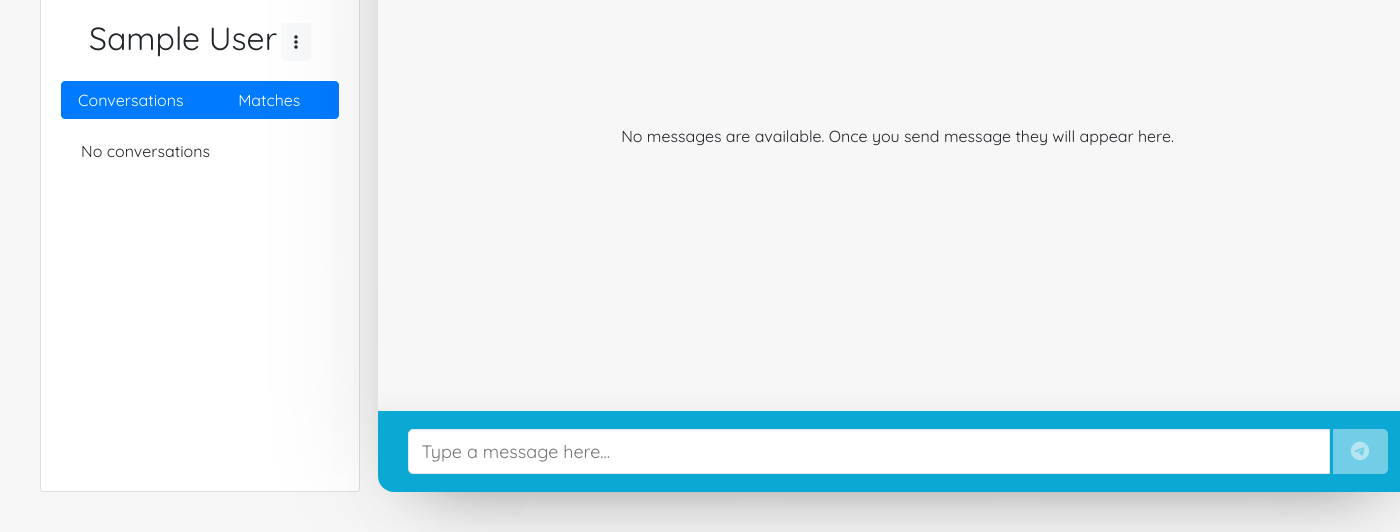
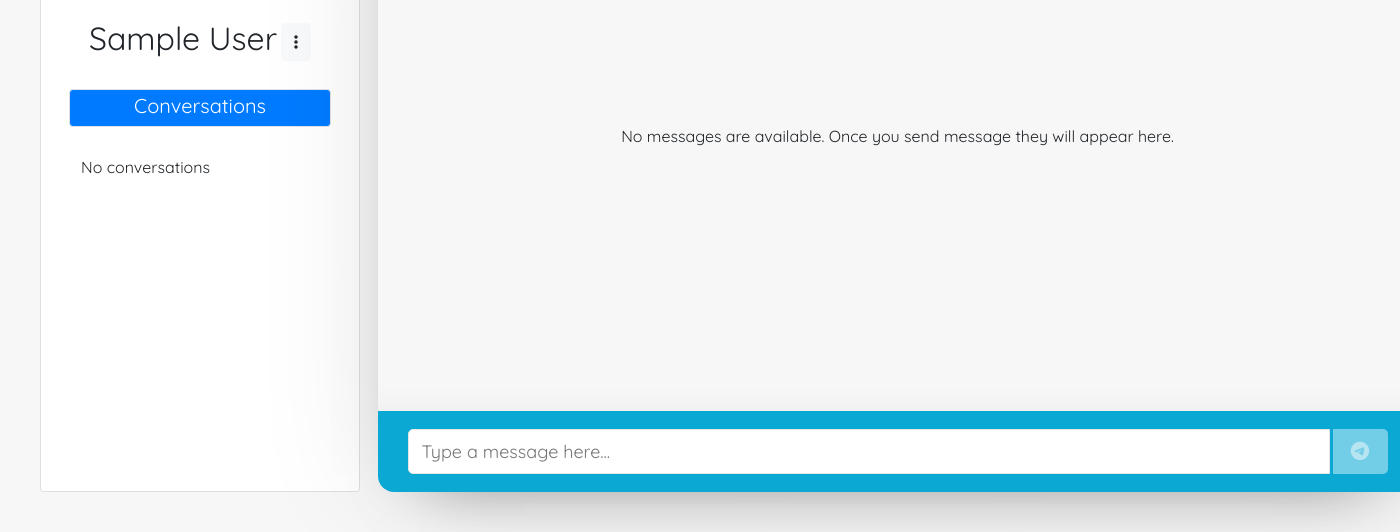
Before and after one commit to jrdado15/chooseph, a PHP site: the page made by chat.php in a window 1400 px wide. Shown: the part 239-771 px from the top of the page. Run offline with PHP 8.4, Linux system fonts and the light colour scheme; the visitor is signed in with stand-in values (Sample User, id 1); data comes from the database, SQL or seed files in the repository; data that the repository does not hold is empty; some libraries are stand-ins or nearby versions.

Commit message:
Chat v1.2
Removed matches

```diff
--- a/chat.php
+++ b/chat.php
@@ -62,17 +62,11 @@
                   </div>
                   <!-- Menu Dropdown End -->
                   </div>
-
-
-                  <div class="btn-group d-flex" role="group" aria-label="...">
-                    <button id="conversations-toggle" type="button" class="btn btn-primary w-100">Conversations</button>
-                    <button id="matches-toggle" type="button" class="btn btn-primary w-100">Matches</button>
+                  <div class="bg-primary border rounded text-white text-center m-2">
+                    <p class="h5 mt-1">Conversations</p>
                   </div>
                   <!--START Users Conversations -->
                   <div id="conversations-div" class="conversations-list sidebar card-body" style="max-height:20rem; overflow-y:scroll;"></div>
-                  <!--END -->
-                  <!--START Users Matches -->
-                  <div id="matches-div" class="matches-list sidebar card-body" style="display:none; max-height:20rem; overflow-y:scroll;"></div>
                   <!--END -->
                 </div>
               </div>
@@ -127,31 +121,6 @@
 
   <script src="chat.js"></script>
   <script src="conversations.js"></script>
-  <script src="matches.js"></script>
-  <script>
-      const chatDiv = document.getElementById("conversations-div");
-      const matchDiv = document.getElementById("matches-div");
-      const chatBtn = document.getElementById("conversations-toggle");
-      const matchBtn = document.getElementById("matches-toggle");
-
-      chatBtn.onclick = function () {
-        if (chatDiv.style.display !== "none") {
-          //Do nothing
-        } else {
-          chatDiv.style.display = "block";
-          matchDiv.style.display = "none";
-        }
-      };
-      matchBtn.onclick = function () {
-        if (matchDiv.style.display !== "none") {
-          //Do nothing
-        } else {
-          matchDiv.style.display = "block";
-          chatDiv.style.display = "none";
-        }
-      };
-
-  </script>
   <script src="https://code.jquery.com/jquery-3.3.1.slim.min.js" integrity="sha384-q8i/X+965DzO0rT7abK41JStQIAqVgRVzpbzo5smXKp4YfRvH+8abtTE1Pi6jizo" crossorigin="anonymous"></script>
   <script src="https://cdnjs.cloudflare.com/ajax/libs/popper.js/1.14.3/umd/popper.min.js" integrity="sha384-ZMP7rVo3mIykV+2+9J3UJ46jBk0WLaUAdn689aCwoqbBJiSnjAK/l8WvCWPIPm49" crossorigin="anonymous"></script>
   <script src="https://stackpath.bootstrapcdn.com/bootstrap/4.1.3/js/bootstrap.min.js" integrity="sha384-ChfqqxuZUCnJSK3+MXmPNIyE6ZbWh2IMqE241rYiqJxyMiZ6OW/JmZQ5stwEULTy" crossorigin="anonymous"></script>
```
